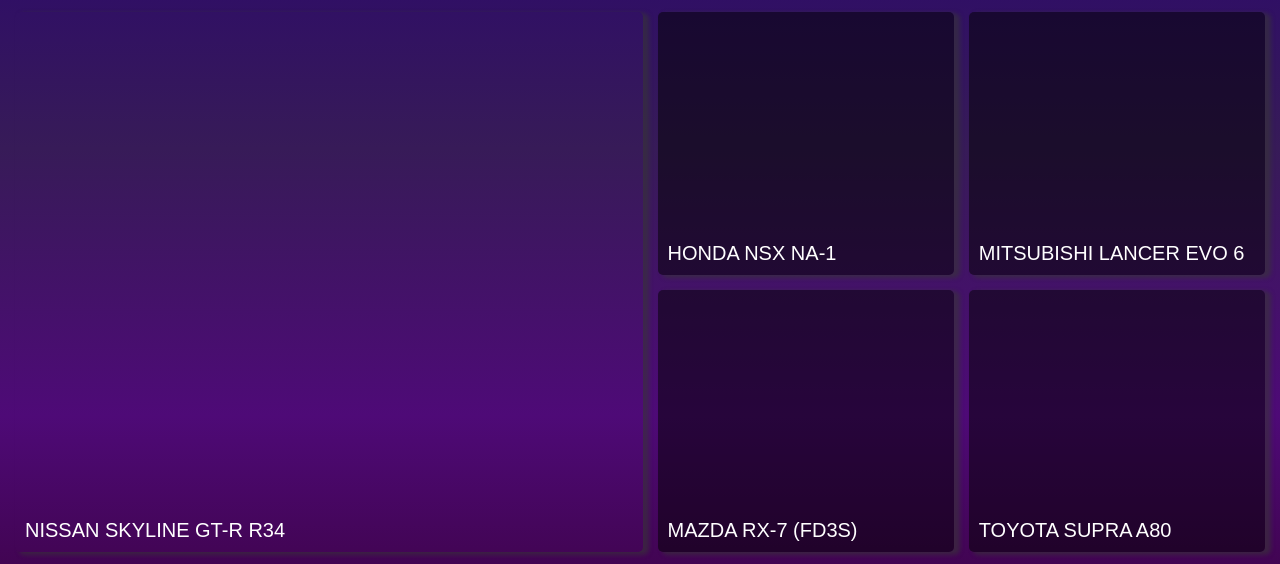
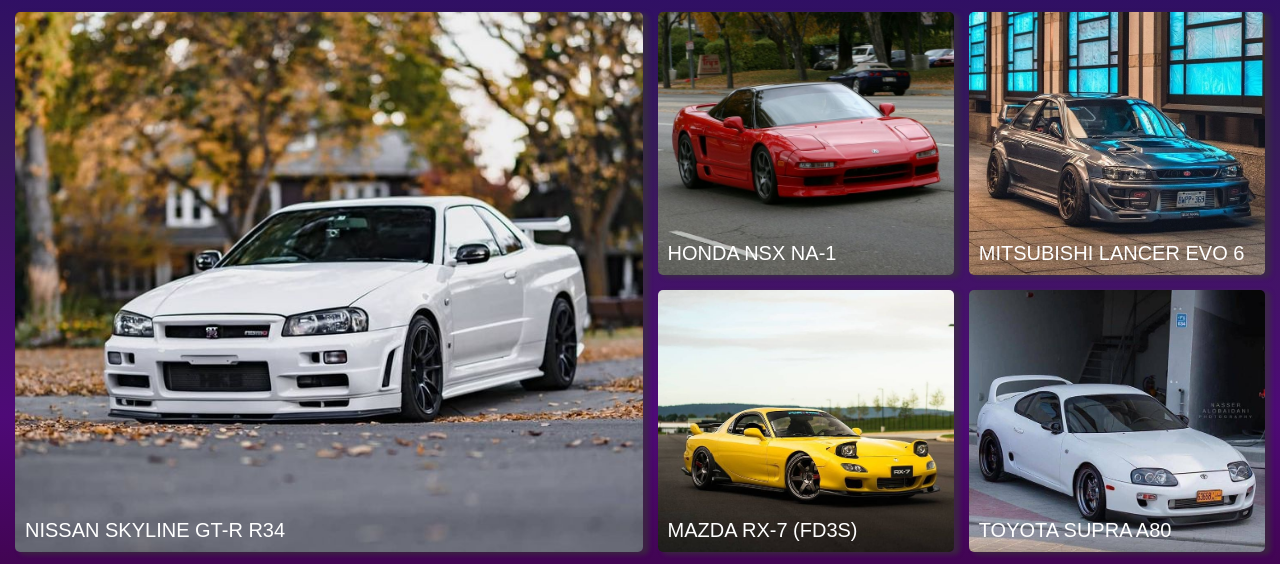
Before and after one commit to Gong125i/responsive, a plain HTML site: page index.html in a window 1280 px wide. Shown: the part 118-682 px from the top of the page. Drawn offline with Linux system fonts and the light colour scheme; the site is published under a folder, as on GitHub Pages, so addresses that start at the root find nothing.

Commit message:
Update style.css

```diff
--- a/style.css
+++ b/style.css
@@ -62,25 +62,25 @@ body{
     padding: 10px;
 }
 .content1{
-    background: url(/Original\ post-inst_\ vspec_r34.jpg) no-repeat center center;
+    background: url(Original\ post-inst_\ vspec_r34.jpg) no-repeat center center;
     background-size: cover;
     width: 100%;
     overflow: hidden;
 }
 .box-1{
-    background: url(/NSX1.jpg) no-repeat center;
+    background: url(NSX1.jpg) no-repeat center;
     background-size: cover;
 }
 .box-2{
-    background: url(/evo6.jpg) no-repeat center center;
+    background: url(evo6.jpg) no-repeat center center;
     background-size: cover;
 }
 .box-3{
-    background: url(/rx-7.jpg) no-repeat center center;
+    background: url(rx-7.jpg) no-repeat center center;
     background-size: cover;
 }
 .box-4{
-    background: url(/supra.jpg) no-repeat center center;
+    background: url(supra.jpg) no-repeat center center;
     background-size: cover;
 }
 
```
